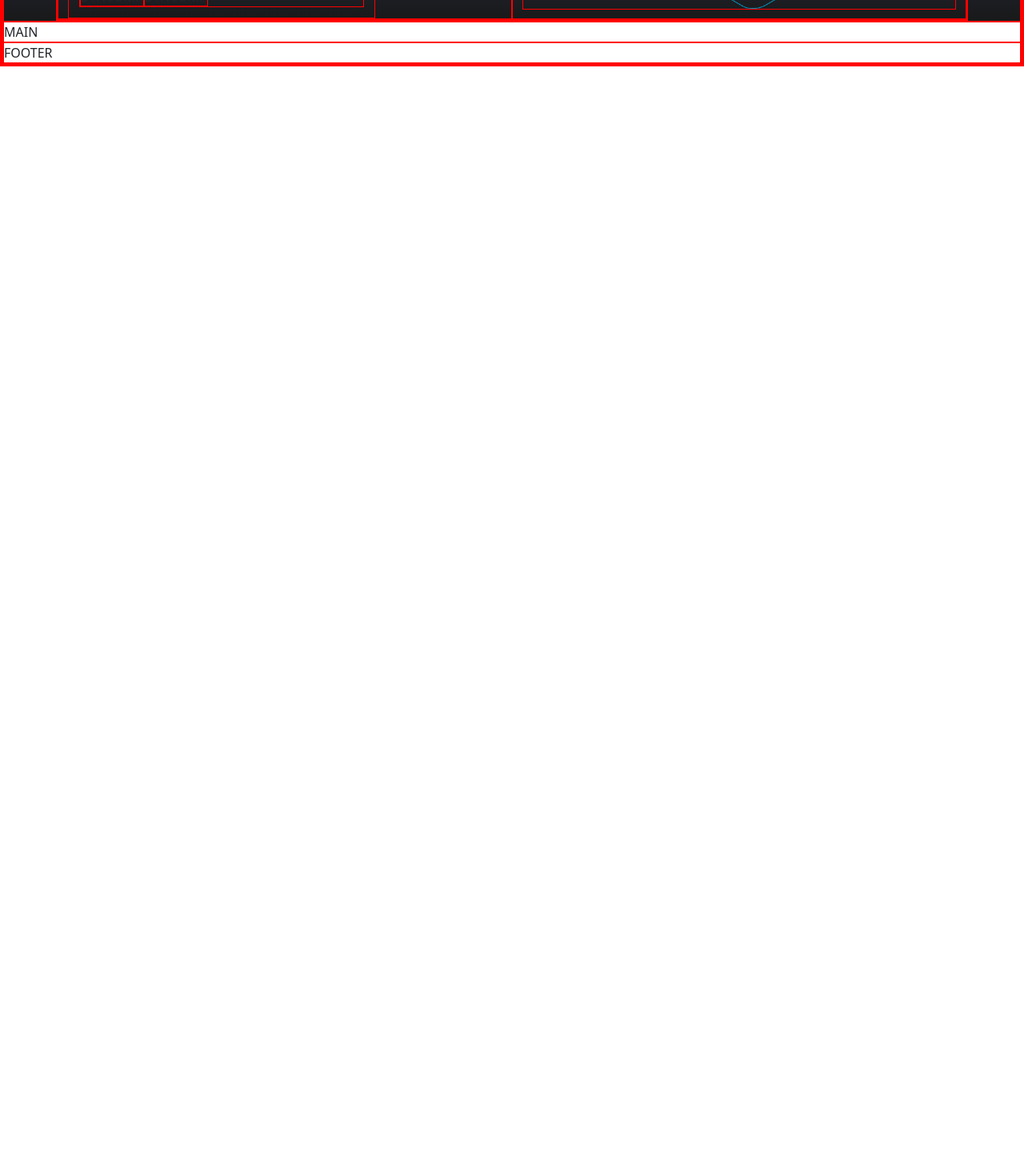
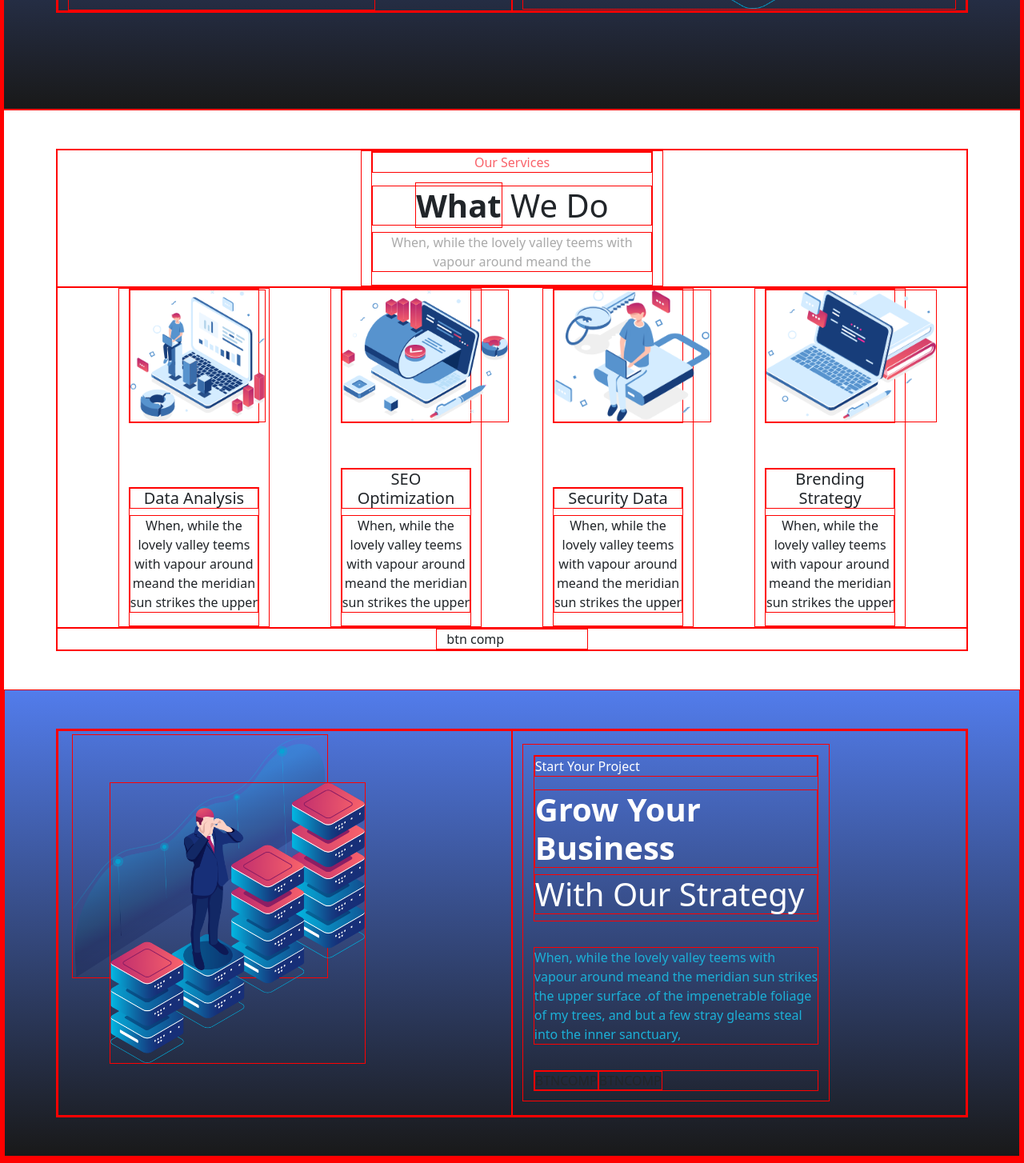
Before and after one commit to giancarlogiorgiocroce/proj-html-vuejs, a Vue app in the folder proj-html-vuejs/: page / in a window 1280 px wide. Shown: the part 540-1994 px from the top of the page at 80% size. Before the commit the page ends 800 px from the top, so only its background shows below. Built offline with nearby package versions, Linux system fonts and the light colour scheme.

Commit message:
Impostato MainComp, realizzato TripleTitle, impostati MainJumbo e MainServices

```diff
--- a/proj-html-vuejs/src/assets/style/_vars.scss
+++ b/proj-html-vuejs/src/assets/style/_vars.scss
@@ -10,3 +10,4 @@ $bg-dark-4: #191919;
 // Text Colors
 $txt-blue: rgb(28, 176, 215);
 $txt-red: rgb(249, 99, 107);
+$txt-grey: rgb(170, 170, 170);
--- a/proj-html-vuejs/src/components/HeaderComp.vue
+++ b/proj-html-vuejs/src/components/HeaderComp.vue
@@ -54,6 +54,7 @@ export default {
 
 header{
     background: linear-gradient($bg-blue, $bg-dark-4);
+    padding-bottom: 7.5rem;
     .logo{
         padding: 10px;
     }
--- a/proj-html-vuejs/src/components/MainComp.vue
+++ b/proj-html-vuejs/src/components/MainComp.vue
@@ -1,12 +1,19 @@
 <template>
 <main>
-    MAIN
+    <MainServices />
+    <MainJumbo />
+    <section class="slider"></section>
+    <section class="pricing"></section>
+    <section class="latest"></section>
+    <section class="reviews"></section>
 </main>
 </template>
 
 <script>
+import MainJumbo from './main_comps/MainJumbo.vue';
+import MainServices from './main_comps/MainServices.vue';
 export default {
-
+    components: { MainJumbo, MainServices }
 }
 </script>
 
--- /dev/null
+++ b/proj-html-vuejs/src/components/main_comps/MainJumbo.vue
@@ -0,0 +1,55 @@
+<template>
+<section>
+    <div class="container">
+        <div class="row">
+            <div class="col-6 image">
+                <img class="graphic" src="../../assets/images/nemoodar.png" alt="graphic">
+                <img class="men" src="../../assets/images/men-data.png" alt="men-data.png">
+            </div>
+            <div class="col-6 d-flex align-items-center">
+                <JumboCard :jumboPreText="this.jumboOne" :jumboFirstText="this.jumboTwo" :jumboSecondText="this.jumboThree" :jumboDescription="this.jumboFour"/>
+            </div>
+        </div>
+    </div>
+</section>
+</template>
+
+<script>
+import JumboCard from "../utils_comp/JumboCard.vue";
+
+export default {
+    components: { JumboCard },
+    data(){
+        return{
+            jumboOne: "Start Your Project",
+            jumboTwo:"Grow Your Business",
+            jumboThree: "With our strategy",
+            jumboFour: "When, while the lovely valley teems with vapour around meand the meridian sun strikes the upper surface .of the impenetrable foliage of my trees, and but a few stray gleams steal into the inner sanctuary,",
+        }
+    }
+
+}
+</script>
+
+<style scoped lang="scss">
+@import '../../assets/style/vars';
+
+section{
+    background: linear-gradient($bg-blue, $bg-dark-4);
+    padding: 3rem;
+    .image{
+        padding: 4rem;
+        position: relative;
+        .graphic{
+            width: 25vw;
+            position: absolute;
+            top: 1%;
+            left: 3%;
+        }
+        .men{
+            width: 25vw;
+            position: relative;
+        }
+    }
+}
+</style>
--- /dev/null
+++ b/proj-html-vuejs/src/components/main_comps/MainServices.vue
@@ -0,0 +1,85 @@
+<template>
+<section class="container justify-content-center">
+    <div class="row title justify-content-center">
+        <div class="col-4">
+            <TripleTitle
+                redText="our services"
+                strongText="what"
+                regularText="we do"
+                descriptionText="When, while the lovely valley teems with vapour around meand the"/>
+        </div>
+    </div>
+
+    <div class="row cards justify-content-evenly">
+        <div v-for="(el, i) in cardInfoArray"
+            :key="`ServiceCard${i}`"
+            class="col-2 text-center d-flex flex-column justify-content-between">
+            <div class="img_container">
+                <img :src="el.service_img" :alt="el.service_title">
+            </div>
+            <div>
+                <h5>{{el.service_title}}</h5>
+                <p>{{el.service_description}}</p>
+            </div>
+        </div>
+    </div>
+
+    <div class="row button justify-content-center">
+        <div class="col-2">
+            btn comp
+        </div>
+    </div>
+</section>
+</template>
+
+<script>
+import TripleTitle from '../utils_comp/TripleTitle.vue'
+export default {
+    data() {
+        return {
+            cardInfoArray: [
+                {
+                    service_img: require("../../assets/images/Group-247.png"),
+                    service_title: "Data Analysis",
+                    service_description: "When, while the lovely valley teems with vapour around meand the meridian sun strikes the upper",
+                },
+                {
+                    service_img: require(`../../assets/images/Group-567.png`),
+                    service_title: "SEO Optimization",
+                    service_description: "When, while the lovely valley teems with vapour around meand the meridian sun strikes the upper",
+                },
+                {
+                    service_img: require("../../assets/images/Group-538.png"),
+                    service_title: "Security Data",
+                    service_description: "When, while the lovely valley teems with vapour around meand the meridian sun strikes the upper",
+                },
+                {
+                    service_img: require("../../assets/images/Group-566.png"),
+                    service_title: "Brending Strategy",
+                    service_description: "When, while the lovely valley teems with vapour around meand the meridian sun strikes the upper",
+                },
+            ]
+        };
+    },
+    components: { TripleTitle }
+}
+</script>
+
+<style scoped lang="scss">
+section{
+    margin: 3rem auto;
+}
+.cards{
+    .img_container{
+        height: 40%;
+        img{
+            height: 100%;
+        }
+    }
+    .button{
+        div{
+            box-shadow: 5px 5px 5px red;
+        }
+    }
+}
+</style>
--- a/proj-html-vuejs/src/components/utils_comp/JumboCard.vue
+++ b/proj-html-vuejs/src/components/utils_comp/JumboCard.vue
@@ -1,12 +1,12 @@
 <template>
 <div class="box">
     <div class="titles">
-        <h6 class="pretext">{{jumboPreText}}</h6>
-        <h1 class="bold">{{jumboFirstText}}</h1>
-        <h1 class="thin">{{jumboSecondText}}</h1>
-        <h1 class="bold">{{jumboThirdText}}</h1>
+        <p v-if="jumboPreText" class="pretext">{{jumboPreText}}</p>
+        <h1 v-if="jumboFirstText" class="bold">{{jumboFirstText}}</h1>
+        <h1 v-if="jumboSecondText" class="thin">{{jumboSecondText}}</h1>
+        <h1 v-if="jumboThirdText" class="bold">{{jumboThirdText}}</h1>
     </div>
-    <p>{{jumboDescription}}</p>
+    <p class="description">{{jumboDescription}}</p>
     <div class="btn-container">
         <span>BTNCOMP</span>
         <span>BTNCOMP</span>
@@ -36,11 +36,12 @@ export default {
     width: 30vw;
     .titles{
         color: white;
+        text-transform: capitalize;
         h1.bold{
             font-weight: bolder;
         }
     }
-    p{
+    .description{
         color: $txt-blue;
         margin: 2rem 0;
     }
--- /dev/null
+++ b/proj-html-vuejs/src/components/utils_comp/TripleTitle.vue
@@ -0,0 +1,39 @@
+<template>
+<div>
+    <p class="red-title">{{redText}}</p>
+    <h1>
+        <strong>{{strongText}}</strong> {{regularText}}
+    </h1>
+    <p class="description">{{descriptionText}}</p>
+</div>
+</template>
+
+<script>
+export default {
+    props:{
+        redText: String,
+        strongText: String,
+        regularText: String,
+        descriptionText: String,
+    }
+}
+</script>
+
+<style scoped lang="scss">
+@import '../../assets/style/vars';
+
+div{
+    text-align: center;
+    .red-title,
+    h1{
+        text-transform: capitalize;
+    }
+    .red-title{
+        color: $txt-red;
+    }
+    .description{
+        color: $txt-grey;
+    }
+}
+
+</style>
```
